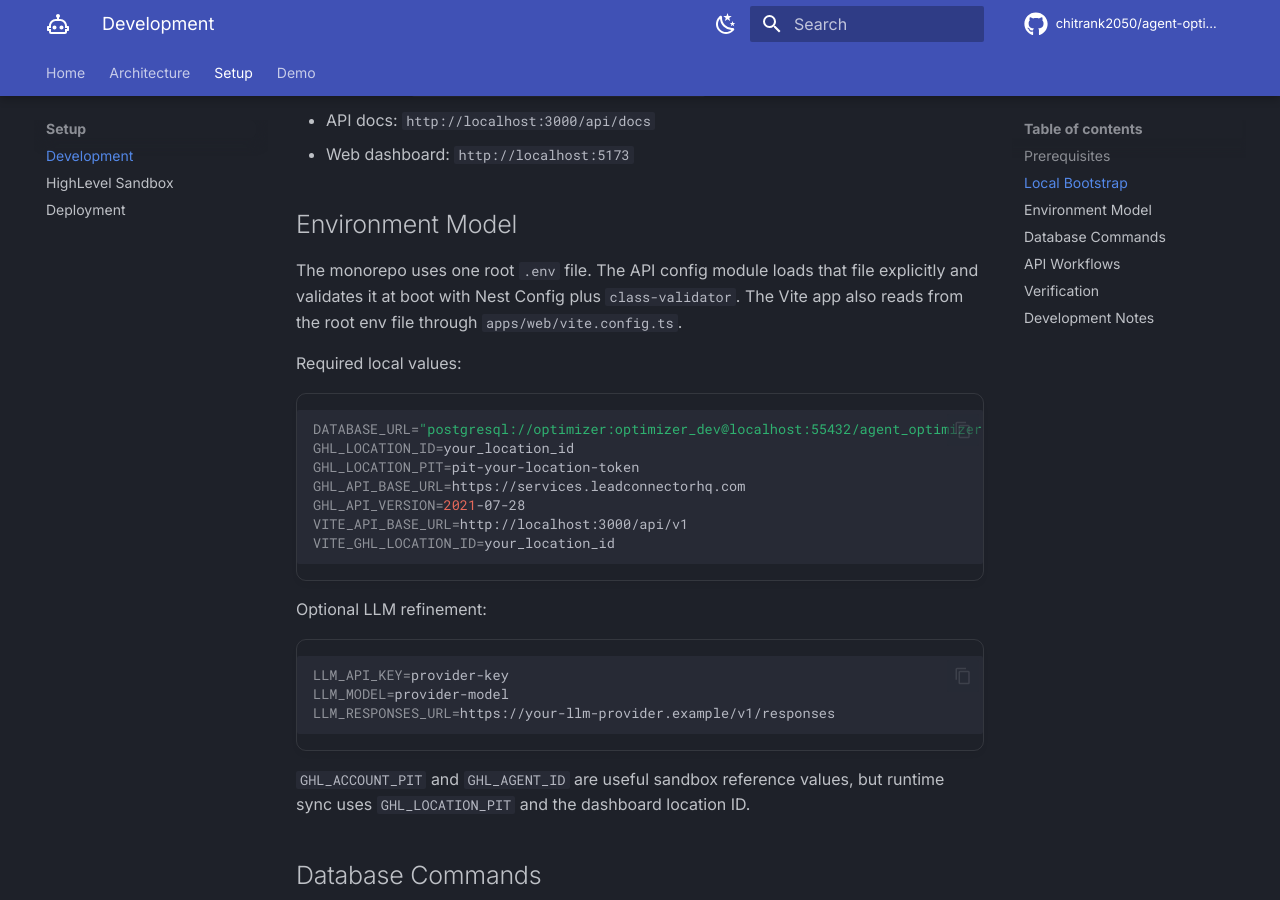
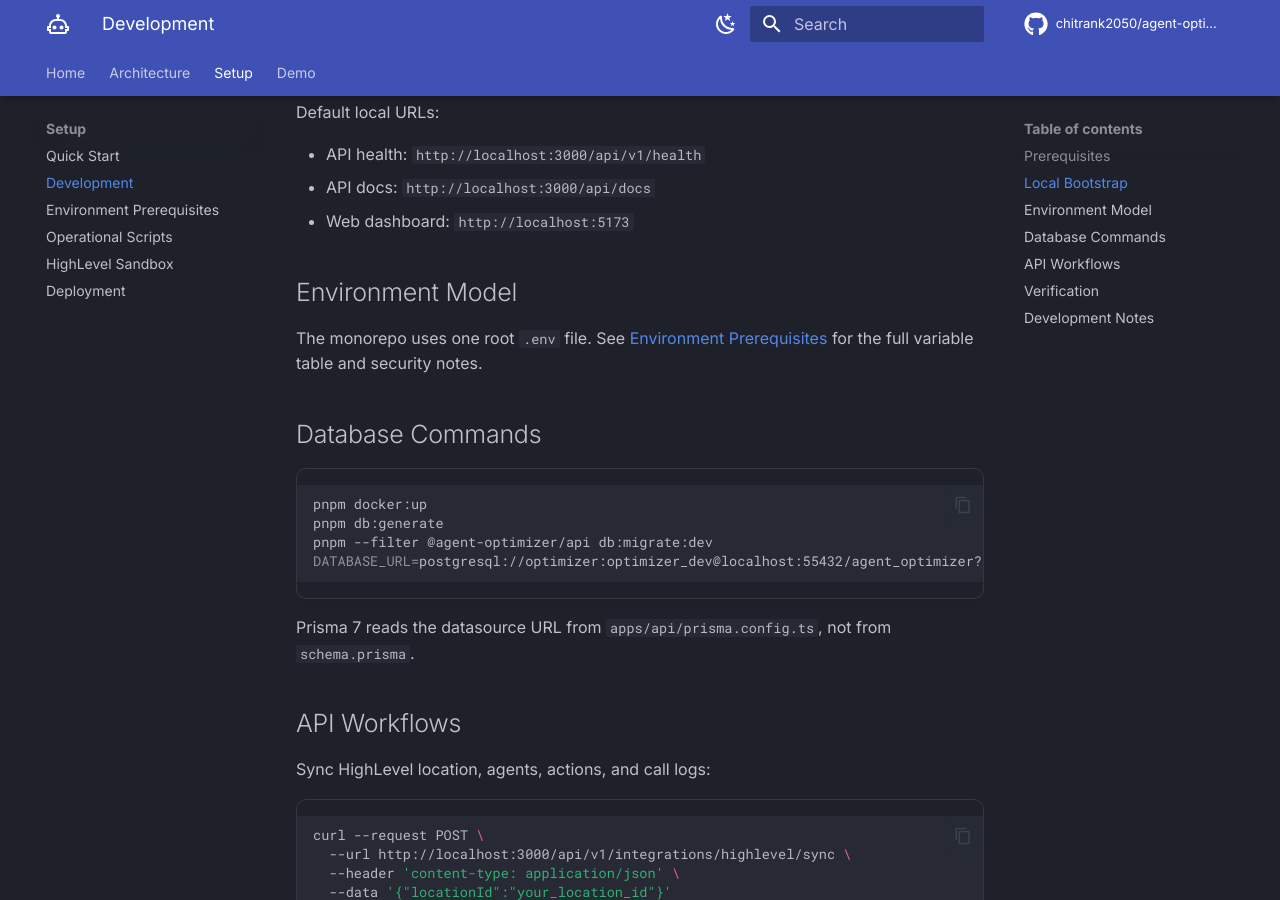
Before and after one commit to chitrank2050/agent-optimizer, an MkDocs documentation site: the page built from docs/development/setup.md, in a window 1280 px wide and 900 px high, scrolled down 812 px. Built offline with MkDocs 1.6.1 and Material for MkDocs 9.7.7, drawn with Linux system fonts in a browser that asks for light colours; comment, search, counter and statistics services are not loaded; some of the changed text lies outside the part shown.

Commit message:
docs: split setup details into guides

````diff
--- a/docs/development/setup.md
+++ b/docs/development/setup.md
@@ -1,6 +1,8 @@
 # Development Setup
 
 This guide is the local engineering runbook for the optimizer. It covers the root environment file, database setup, verification commands, and API workflows used during development.
+
+For the shortest path, use [Quick Start](quick-start.md). For environment variables, use [Environment Prerequisites](environment.md). For command reference, use [Operational Scripts](scripts.md).
 
 ## Prerequisites
 
@@ -28,29 +30,7 @@ Default local URLs:
 
 ## Environment Model
 
-The monorepo uses one root `.env` file. The API config module loads that file explicitly and validates it at boot with Nest Config plus `class-validator`. The Vite app also reads from the root env file through `apps/web/vite.config.ts`.
-
-Required local values:
-
-```bash
-DATABASE_URL="postgresql://optimizer:optimizer_dev@localhost:55432/agent_optimizer?schema=public"
-GHL_LOCATION_ID=your_location_id
-GHL_LOCATION_PIT=pit-your-location-token
-GHL_API_BASE_URL=https://services.leadconnectorhq.com
-GHL_API_VERSION=2021-07-28
-VITE_API_BASE_URL=http://localhost:3000/api/v1
-VITE_GHL_LOCATION_ID=your_location_id
-```
-
-Optional LLM refinement:
-
-```bash
-LLM_API_KEY=provider-key
-LLM_MODEL=provider-model
-LLM_RESPONSES_URL=https://your-llm-provider.example/v1/responses
-```
-
-`GHL_ACCOUNT_PIT` and `GHL_AGENT_ID` are useful sandbox reference values, but runtime sync uses `GHL_LOCATION_PIT` and the dashboard location ID.
+The monorepo uses one root `.env` file. See [Environment Prerequisites](environment.md) for the full variable table and security notes.
 
 ## Database Commands
 
--- a/mkdocs.yml
+++ b/mkdocs.yml
@@ -71,7 +71,10 @@ nav:
   - Architecture:
       - Overview: architecture/overview.md
   - Setup:
+      - Quick Start: development/quick-start.md
       - Development: development/setup.md
+      - Environment Prerequisites: development/environment.md
+      - Operational Scripts: development/scripts.md
       - HighLevel Sandbox: highlevel-install.md
       - Deployment: deployment.md
   - Demo:
````
Also changed, not shown: README.md (+4 -112 lines), docs/development/environment.md (added, +41 -0 lines), docs/development/quick-start.md (added, +35 -0 lines), docs/development/scripts.md (added, +50 -0 lines), docs/index.md (+12 -22 lines).
